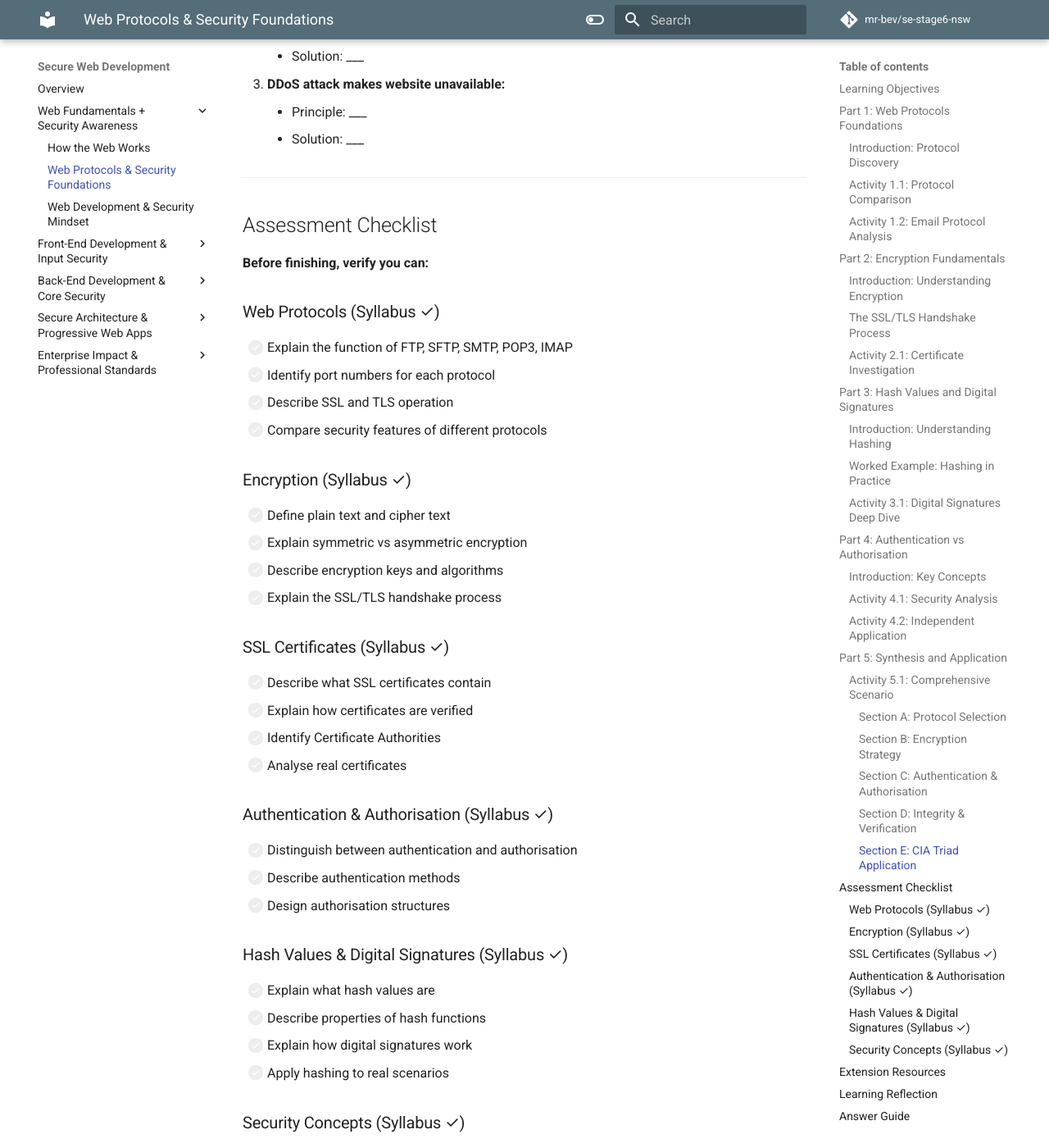
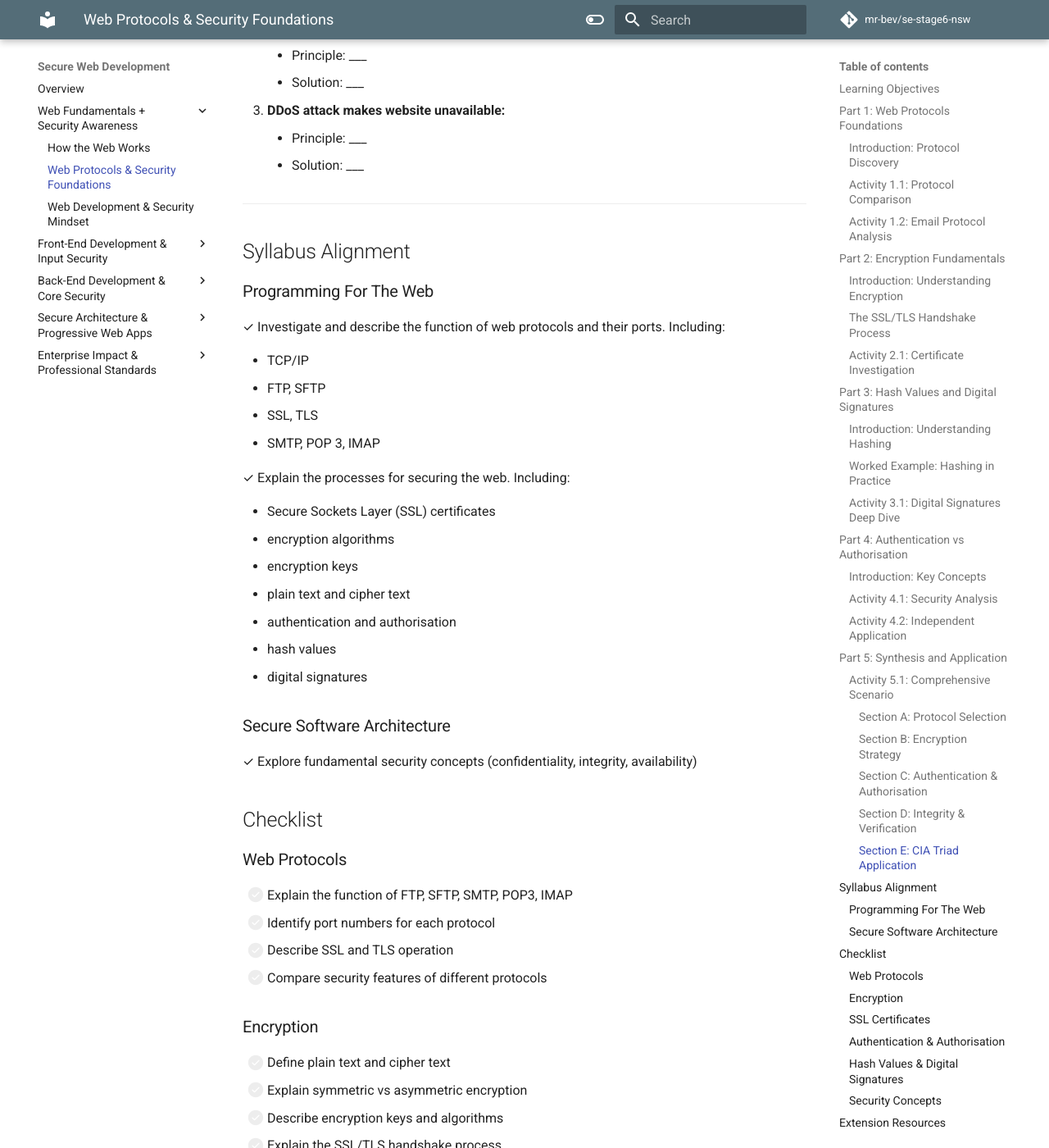
Before and after one commit to mr-bev/software-engineering-stage6-nsw, an MkDocs documentation site: the page built from docs/web_development/web_protocols_security.md, in a window 1280 px wide and 1400 px high, scrolled down 18023 px. Shown: the whole window at 82% size. Built offline with MkDocs 1.6.1 and Material for MkDocs 9.7.7, drawn with Linux system fonts in a browser that asks for light colours; nearby versions of some CDN libraries; library files that are not in the unit come from our copies; comment, search, counter and statistics services are not loaded; old or Windows-style settings are respelled for this version of MkDocs; some of the changed text lies outside the part shown.

Commit message:
adding in syllabus coverage

```diff
--- a/docs/web_development/web_protocols_security.md
+++ b/docs/web_development/web_protocols_security.md
@@ -1,7 +1,9 @@
 # Web Protocols and Security
 
 **Duration:** 90-120 minutes
+
 **Focus:** Investigate how web protocols secure data transmission through encryption, certificates, hashing, and access control to protect confidentiality, integrity, and availability.
+
 **Mode:** Self-paced, remote learning
 
 ---
@@ -625,46 +627,66 @@ For each scenario, identify which principle(s) are threatened and your solution:
     - Solution: ___
 
 ---
+## Syllabus Alignment
+### Programming For The Web
+✓ Investigate and describe the function of web protocols and their ports. Including:
 
-## Assessment Checklist
+- TCP/IP
+- FTP, SFTP
+- SSL, TLS
+- SMTP, POP 3, IMAP
 
-**Before finishing, verify you can:**
+✓ Explain the processes for securing the web. Including:
 
-### Web Protocols (Syllabus ✓)
+- Secure Sockets Layer (SSL) certificates
+- encryption algorithms
+- encryption keys
+- plain text and cipher text
+- authentication and authorisation
+- hash values
+- digital signatures
+
+### Secure Software Architecture
+
+✓ Explore fundamental security concepts (confidentiality, integrity, availability)
+
+## Checklist
+
+### Web Protocols
 
 - [ ] Explain the function of FTP, SFTP, SMTP, POP3, IMAP
 - [ ] Identify port numbers for each protocol
 - [ ] Describe SSL and TLS operation
 - [ ] Compare security features of different protocols
 
-### Encryption (Syllabus ✓)
+### Encryption
 
 - [ ] Define plain text and cipher text
 - [ ] Explain symmetric vs asymmetric encryption
 - [ ] Describe encryption keys and algorithms
 - [ ] Explain the SSL/TLS handshake process
 
-### SSL Certificates (Syllabus ✓)
+### SSL Certificates
 
 - [ ] Describe what SSL certificates contain
 - [ ] Explain how certificates are verified
 - [ ] Identify Certificate Authorities
 - [ ] Analyse real certificates
 
-### Authentication & Authorisation (Syllabus ✓)
+### Authentication & Authorisation
 
 - [ ] Distinguish between authentication and authorisation
 - [ ] Describe authentication methods
 - [ ] Design authorisation structures
 
-### Hash Values & Digital Signatures (Syllabus ✓)
+### Hash Values & Digital Signatures
 
 - [ ] Explain what hash values are
 - [ ] Describe properties of hash functions
 - [ ] Explain how digital signatures work
 - [ ] Apply hashing to real scenarios
 
-### Security Concepts (Syllabus ✓)
+### Security Concepts
 
 - [ ] Explain confidentiality, integrity, availability
 - [ ] Apply CIA triad to scenarios
```
